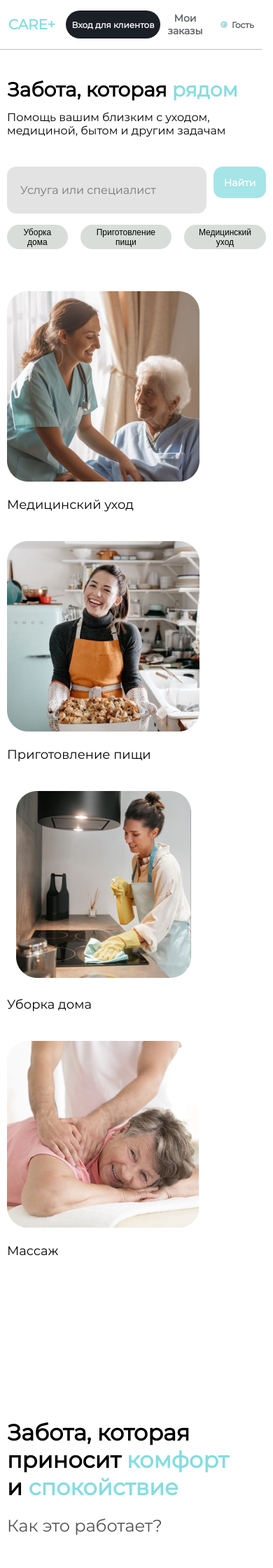
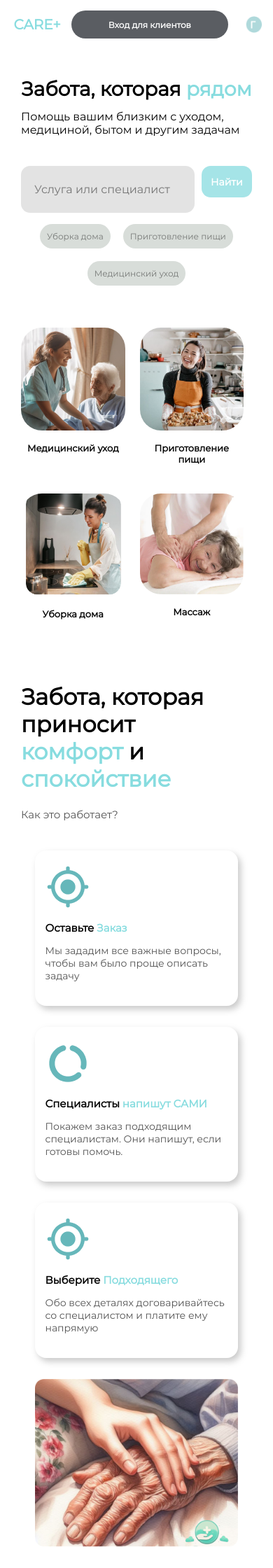
Before and after one commit to 241107006/care_project, a Django app: page / in a window 390 px wide. Shown: the top 2240 px of the page at 70% size. Run offline with Django 4.2, Linux system fonts and the light colour scheme.

Commit message:
rubezh changes

```diff
--- a/care_app/templates/create_order.html
+++ b/care_app/templates/create_order.html
@@ -7,6 +7,7 @@
     <title>Создать заказ</title>
     <link rel="stylesheet" href="https://stackpath.bootstrapcdn.com/bootstrap/4.5.2/css/bootstrap.min.css">
     <link rel="stylesheet" href="{% static 'care_app/header.css' %}">
+    <link rel="stylesheet" href="{% static 'care_app/create_order.css' %}">
     <style>
         @font-face {
             font-family: 'PTSans';
@@ -72,7 +73,7 @@
         <form method="post">
             {% csrf_token %}
             {{ form.as_p }}
-            <button type="submit" class="btn btn-primary">Опубликовать заказ</button>
+            <button type="submit" class="btnn">Опубликовать заказ</button>
         </form>
     </div>
     <div style='margin:100px;'></div>
--- a/care_app/templates/header.html
+++ b/care_app/templates/header.html
@@ -7,6 +7,7 @@
         <a href='/' style='text-decoration:none;color:black;'>
             <p class='header-text'>Главная</p></a>
         <p class='header-text'>Алматы</p>
+
         {% if user_type %}
             {% if user_type == 'specialist' %}
                 <a href='/login?specialist=true' style='text-decoration:none;color:black;'>
@@ -20,7 +21,9 @@
                 <div class='header-spec'>Вход для специалистов</div></a>
             {% endif %}
             <div class='header-guest'>
-                <img src="{% static 'images/guest-header.png' %}">Гость</div>
+                <img id='user-circle' src="{% static 'images/guest-header.png' %}"><span id='header-user-name'>Гость</span>
+                </div>
+
         {% else %}
             {% if user.is_authenticated %}
                 {% if request.user.user_type == 'Client' %}
@@ -36,8 +39,12 @@
                         <div class='header-spec'>Заказы</div></a>
 
                 {% endif %}
-                <a href='/profile' style='text-decoration:none; color: inherit;'>
-                    <div class='header-guest'><img src="{% static 'images/user-header.png' %}">{{user.name}}</div></a>
+                <a id='dropdown-trigger' href='/profile' style='text-decoration:none; color: inherit;'>
+                    <div class='header-guest'>
+                        <img id='user-circle' src="{% static 'images/user-header.png' %}">
+                        <span id='header-user-name'>{{user.name}}</span>
+                        <img id='dropdown' src="{% static 'images/header-dropdown.png' %}"></div></a>
+
 
             {% else %}
             <a href='/login' style='text-decoration:none;color:black;'>
@@ -45,9 +52,46 @@
 
             <a href='/my_orders' style='text-decoration:none;color:black;'>
                 <div class='header-spec'>Мои заказы</div></a>
+
             <div class='header-guest'>
-                <img src="{% static 'images/guest-header.png' %}">Гость</div>
+                <img id='user-circle' src="{% static 'images/guest-header.png' %}"><span id='header-user-name'>Гость</span>
+                </div>
             {% endif %}
         {% endif %}
     </div>
 </header>
+<div class='dropdown-menu'>
+    <div class='dropdown-content'>
+        <div class='dropdown-text'>
+            <a href='/profile'>
+            Профиль
+            </a>
+        </div>
+        <div class='dropdown-text'>
+            <a href='/my_orders'>
+            Мои заказы
+            </a>
+        </div>
+        <div class='dropdown-text' style='border-bottom: none;'>
+            Алматы
+        </div>
+    </div>
+</div>
+
+<script>
+    document.getElementById('dropdown-trigger').addEventListener('click', function (event) {
+        if (window.innerWidth <= 480) {
+            event.preventDefault();
+            const dropdown = document.querySelector('.dropdown-menu');
+            const rect = this.getBoundingClientRect();
+
+            dropdown.classList.toggle('show');
+
+            event.stopPropagation();
+        }
+    });
+
+    document.addEventListener('click', function () {
+        document.querySelector('.dropdown-menu').classList.remove('show');
+    });
+</script>
--- a/care_app/templates/home.html
+++ b/care_app/templates/home.html
@@ -30,7 +30,7 @@
                 <input type='text' id='taskInput' placeholder='Услуга или специалист'>
                 <button class='search' id='searchButton'>Найти</button>
             </div>
-            <div style='display:flex;margin-top: 16px;gap: 18px;'>
+            <div class='search-topics' style='display:flex;margin-top: 16px;gap: 18px;'>
                 <a href='/create_order?task_name=Уборка дома'><button class='search-class'>Уборка дома</button></a>
                 <a href='/create_order?task_name=Приготовление пищи'><button class='search-class'>Приготовление пищи</button></a>
                 <a href='/create_order?task_name=Медицинский уход'><button class='search-class'>Медицинский уход</button></a>
@@ -73,7 +73,7 @@
                     <h2 style='color: rgba(82, 82, 82, 1);font-size: 48px;font-weight: 500;'>Как это работает?</h2></div>
                 <img src="{% static 'images/second1.png' %}" id='hands-img'>
             </div>
-            <div style='display:flex; margin-top: 30px; gap: 38px;'>
+            <div class='second-itemss'>
                 <div class='second-item'>
                     <img src="{% static 'images/second2.png' %}">
                     <h2>Оставьте <span style='color:rgba(135, 220, 223, 1);'>Заказ</span></h2>
@@ -90,6 +90,9 @@
                     <p>Обо всех деталях договаривайтесь со специалистом и платите ему напрямую</p>
                 </div>
             </div>
+            <div class='second-hand'>
+                <img src="{% static 'images/second1.png' %}" id='hands-img2'>
+            </div>
         </div>
 
     </div>
--- a/care_app/templates/my_orders.html
+++ b/care_app/templates/my_orders.html
@@ -48,6 +48,11 @@
             </div></a>
             <div class='horizontal'><div></div></div>
             {% endfor %}
+            <a href='/create_order' class='add-order'>
+                <div>
+                    <img src="{% static 'images/plus.png' %}">
+                </div>
+            </a>
         </div>
     </div>
     <div style='margin:100px'></div>
--- a/care_app/views.py
+++ b/care_app/views.py
@@ -133,9 +133,12 @@ def create_order(request):
     if request.method == 'POST':
         form = ClientForm(request.POST)
         if form.is_valid():
+            task_name = form.cleaned_data['task_name']
+            if form.cleaned_data['other_task_name']:
+                task_name = form.cleaned_data['other_task_name']
             order = Order.objects.create(
                 author=request.user,
-                task_name=form.cleaned_data['task_name'],
+                task_name=task_name,
                 help_for=form.cleaned_data['help_for'],
                 gender=form.cleaned_data['gender'],
                 age=form.cleaned_data['age'],
--- a/static/care_app/header.css
+++ b/static/care_app/header.css
@@ -1,16 +1,18 @@
 .header {
     font-family: Monsterrat;
     height: 128px;
-    width: 100%;
+    width: 95%;
     border-bottom: 1px solid rgba(191, 190, 190, 1);
     display: flex;
     align-items: center;
+    padding-right: 5%;
 }
 .header-content {
     display: flex;
     flex-direction: row;
     align-items: center;
-
+    justify-content: space-between;
+    width: 100%;
 }
 .header-logo {
     color: rgba(135, 220, 223, 1);
@@ -413,7 +460,8 @@
 
     .header {
         height: 70px;
-        padding: 0 3%;
+        padding: 0 5%;
+        border-bottom: none;
     }
 
     .header-logo {
@@ -424,8 +472,10 @@
     .header-client {
         font-size: 12px;
         height: 40px;
-        width: 120px;
+        width: 200px;
         padding: 0 5%;
+        margin-right: 25px;
+        background-color: rgba(27, 31, 38, 0.72);
     }
 
     .header-guest {
@@ -434,8 +484,22 @@
         gap: 6px;
     }
 
-    .header-guest img {
-        width: 18px;
+    .header-spec {
+        display: none;
+    }
+
+    #user-circle {
+        width: 40px;
+    }
+
+    #header-user-name {
+        display: none;
+    }
+}
+
+@media screen and (max-width: 380px) {
+    .header-client {
+        width: 140px;
     }
 }
 
--- a/static/care_app/home.css
+++ b/static/care_app/home.css
@@ -5,6 +5,7 @@ body {
 }
 .content {
     margin-left: 118px;
+    padding-right: 118px;
     /* width: calc(100% - 118px); */
 }
 .search {
@@ -66,13 +67,22 @@ body {
     width: 90%;
 }
 
-
+.second-itemss {
+    display:flex;
+    margin-top: 30px;
+    gap: 38px;
+}
 
 .search-container {
     display: flex;
     gap: 10px;
     width: 100%;
     max-width: 1140px;
+}
+
+.search-topics a button {
+    color: rgba(0,0,0,0.45);
+    font-family: Monsterrat;
 }
 
 input#taskInput {
@@ -88,6 +98,10 @@ input#taskInput {
     font-size: 20px;
     font-family: Monsterrat;
     font-weight: 500;
+}
+
+.second-hand {
+    display: none;
 }
 
 
@@ -124,6 +138,17 @@ input#taskInput {
     .content {
         margin-left: 30px;
         padding-right: 30px;
+    }
+    .first-block {
+        padding: 0 20px;
+    }
+    .second-block {
+        padding: 0 20px;
+    }
+    .search-topics {
+        display: flex;
+        flex-wrap: wrap;
+        justify-content: center;
     }
 
     .first-block h1 {
@@ -165,7 +190,7 @@ input#taskInput {
     }
 
     .image {
-        width: 45%;
+        /* width: 45%; */
         margin-bottom: 20px;
     }
 
@@ -173,14 +198,23 @@ input#taskInput {
         flex-direction: column;
     }
 
+    #hands-img {
+        margin-top: 30px;
+    }
+
     .second-block img {
-        margin-top: 30px;
         max-width: 100%;
     }
 
     .second-item {
         width: 90%;
         margin-bottom: 30px;
+    }
+    .second-itemss {
+        gap: 0;
+        flex-direction: column;
+        justify-content: center;
+        padding: 0 20px;
     }
 }
 
@@ -199,7 +233,7 @@ input#taskInput {
     }
 
     .second-block h2 {
-        font-size: 24px !important;
+        font-size: 18px !important;
     }
 
     .search {
@@ -213,12 +247,38 @@ input#taskInput {
         height: 35px;
     }
 
-    .image {
+    .imagess a {
+        width: 45%;
+    }
+    .image img {
+        width: 100%;
+        border-radius: 30px;
+    }
+
+    .image p {
+        font-size: 15px !important;
+        text-align: center;
+        font-weight: 600;
+    }
+
+    #hands-img {
+        display: none;
+    }
+    .second-hand {
+        display: flex;
+        padding: 0 20px;
+        justify-content: center;
+    }
+    #hands-img2 {
         width: 100%;
     }
 
-    .image p {
-        font-size: 18px !important;
+    .second-block {
+        margin-top: 100px;
+    }
+
+    .second-item {
+        padding: 20px 5%;
     }
 
     .second-item h2 {
@@ -232,10 +292,13 @@ input#taskInput {
     .second-block > div:last-child {
         flex-direction: column;
     }
+
 }
 
 /* Mobile-specific adjustments */
 @media screen and (max-width: 480px) {
+
+
     .content {
         margin-left: 10px !important;
         padding-right: 10px !important;
@@ -254,7 +317,15 @@ input#taskInput {
         padding: 0 10px !important;
     }
 
-    .second-block img {
-        height: 200px !important;
+    .second-block h2 {
+        font-size: 15px !important;
+    }
+
+    .image p {
+        font-size: 13px !important;
+    }
+
+    .second-block {
+        margin-top: 50px;
     }
 }
```
Also changed, not shown: other parts of static/care_app/header.css (+53 -8 lines), care_app/forms.py (+6 -6 lines), care_app/templates/authorisation/register.html (+7 -3 lines), static/care_app/authorisation/base.css (+42 -2 lines), static/care_app/create_order.css (added, +19 -0 lines), static/care_app/my_orders.css (+11 -0 lines), db.sqlite3, static/images/header-dropdown.png (added), static/images/plus.png (added).
